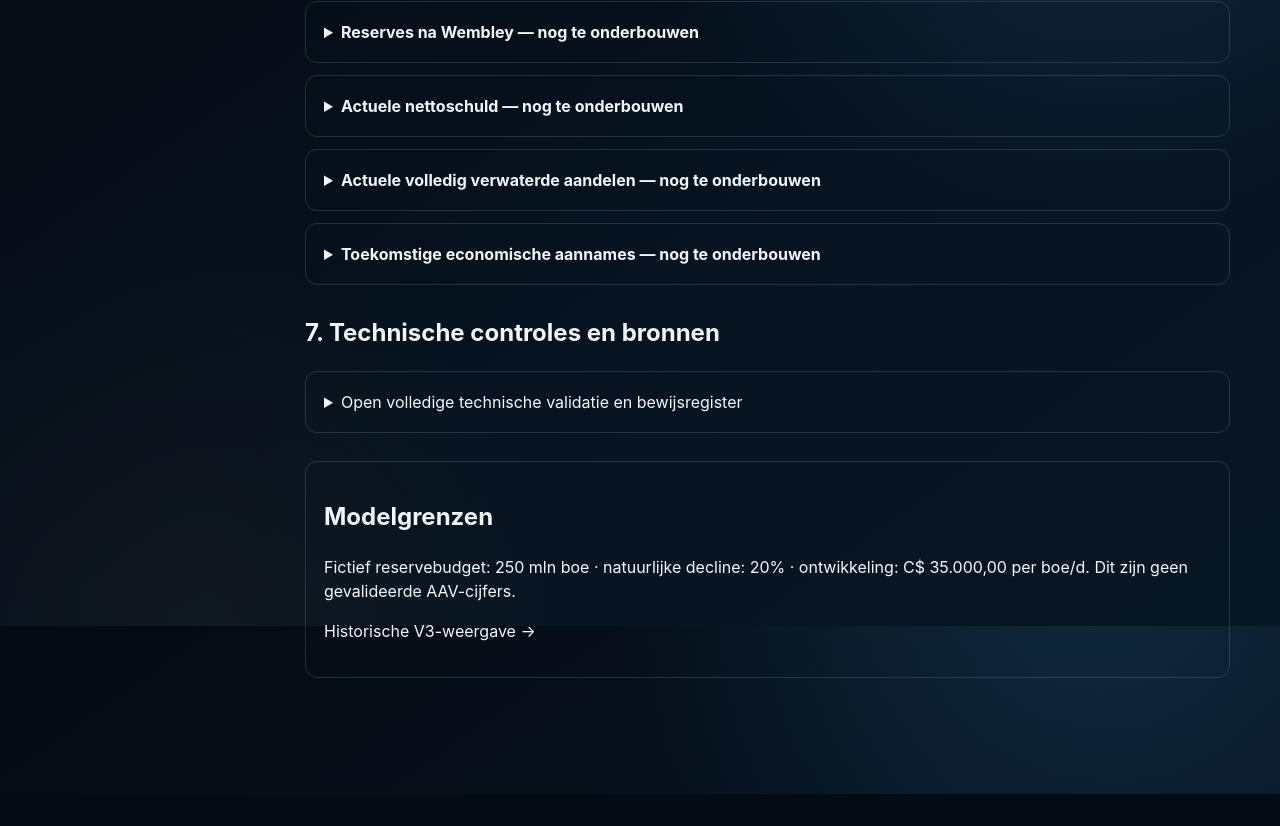
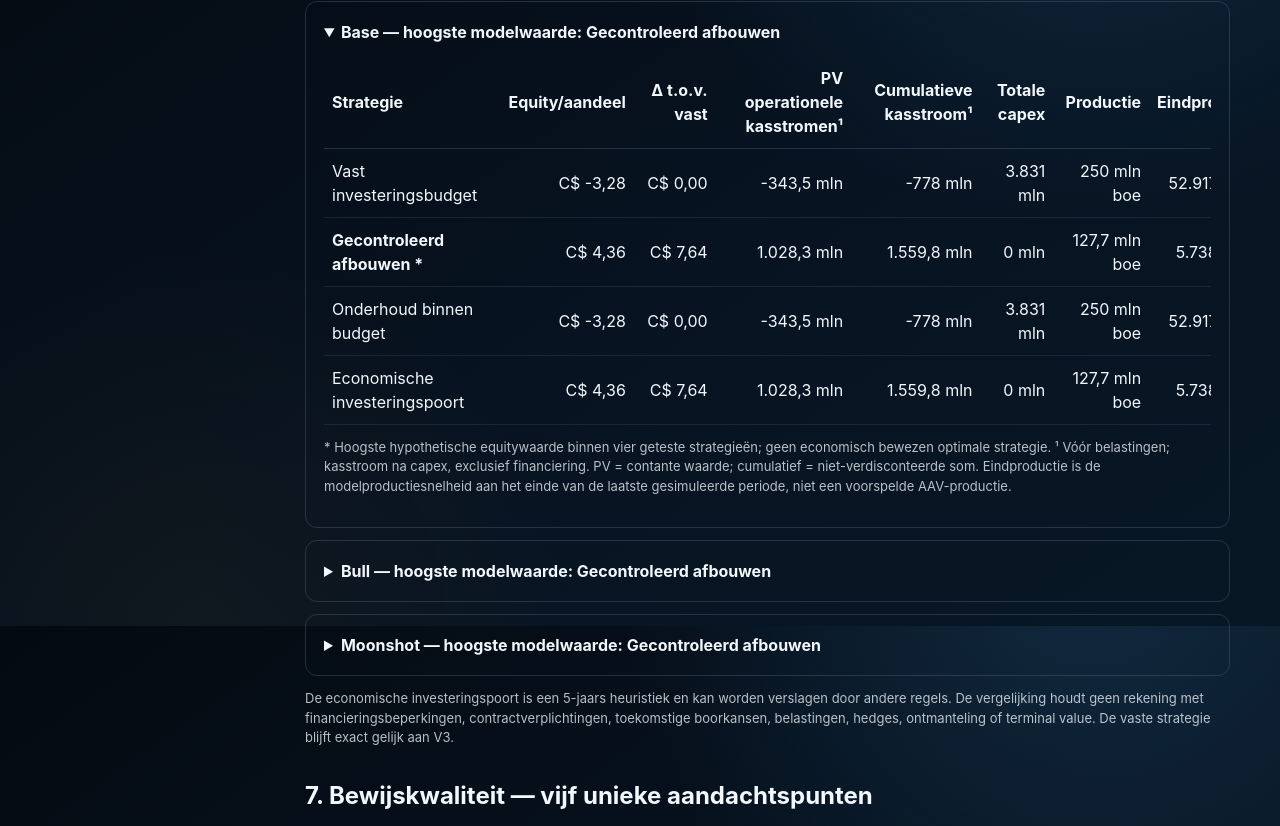
Before and after one commit to Aandelenbeurs/project-silver-phoenix, a Next.js app: page /valuation/advantage-energy/engine in a window 1280 px wide. Shown: the part 4174-5000 px from the top of the page. Before the commit the page ends 4968 px from the top, so only its background shows below. Built offline with nearby package versions, Linux system fonts and the light colour scheme.

Commit message:
feat: add Advantage Energy investment policy comparison

```diff
--- a/app/valuation/advantage-energy/engine/page.tsx
+++ b/app/valuation/advantage-energy/engine/page.tsx
@@ -1,3 +1,4 @@
+import { getAavPolicyComparison, POLICY_LABELS } from '../../../../data/multi-sector/sectors/canadian-natural-gas/advantage-energy-policy-comparison';
 import { compareAavInvestmentPolicies } from '../../../../data/multi-sector/sectors/canadian-natural-gas/advantage-energy-investment-policy';
 import Link from 'next/link';
 import { diagnoseAavBaseEconomics } from '../../../../data/multi-sector/sectors/canadian-natural-gas/advantage-energy-economics-diagnostic';
@@ -18,6 +19,7 @@ const th={padding:'10px 8px',textAlign:'right' as const,borderBottom:'1px solid
 const td={padding:'10px 8px',textAlign:'right' as const,borderBottom:'1px solid #64748b33'};
 
 export default function AavEnginePage(){
+ const policyComparison=getAavPolicyComparison();
  const diagnostic=diagnoseAavBaseEconomics();
  const strict=runAdvantageEnergyScenarios();
  const readiness=evaluateClaimBackedAdvantageReadiness();
@@ -103,7 +105,7 @@ export default function AavEnginePage(){
    </article>)}</div>
    <p style={sub}>Voorlopig twee herberekende gevoeligheden: gasprijs ±0,50 CAD/Mcf en jaarlijkse capex ±50 mln CAD. De laatste verandert ook de ontwikkelde productiecapaciteit. Andere risico's zijn nog niet kwantitatief geanalyseerd.</p>
   </section>
-  <section style={{marginTop:30}}><h2>4. Investeringsbeleid — ontwikkelen, onderhouden of afbouwen</h2>
+  <section style={{marginTop:30}}><h2>5. Investeringsbeleid — ontwikkelen, onderhouden of afbouwen</h2>
    <p>Dezelfde fictieve Base-inputs, maar vier kapitaalstrategieën. Dit zijn <strong>beleidsexperimenten</strong>, geen bedrijfsprognoses. De economische toets kijkt vijf jaar vooruit en is een heuristiek, geen bewezen optimaal beleid.</p>
    <div style={{...panel,overflowX:'auto'}}><table style={{width:'100%',minWidth:680,borderCollapse:'collapse'}}><thead><tr><th style={{...th,textAlign:'left'}}>Strategie</th><th style={th}>Modelwaarde/aandeel</th><th style={th}>PV kasstromen (mln CAD)</th><th style={th}>Capex jaar 1 (mln CAD)</th><th style={th}>Productie (mln boe)</th></tr></thead><tbody>
     {compareAavInvestmentPolicies('base').map(x=><tr key={x.policy}><td style={{...td,textAlign:'left'}}>{({'fixed':'Vast investeringsbudget','runoff':'Gecontroleerd afbouwen','maintenance':'Onderhoud binnen budget','economic-gate':'Economische investeringspoort'} as const)[x.policy]}</td><td style={td}>{cad(x.valuePerShareCad)}</td><td style={td}>{n(x.enterpriseValueCad/1e6,1)}</td><td style={td}>{n((x.years[0]?.capexCad??0)/1e6,1)}</td><td style={td}>{n(x.producedBoe/1e6,1)}</td></tr>)}
@@ -111,14 +113,31 @@ export default function AavEnginePage(){
    <details style={{...panel,marginTop:12}}><summary style={{cursor:'pointer'}}>Bekijk jaarlijkse beslissingen van de economische investeringspoort</summary><div style={{overflowX:'auto'}}><table style={{width:'100%',minWidth:680,borderCollapse:'collapse'}}><thead><tr><th style={th}>Jaar</th><th style={th}>Capex mln CAD</th><th style={th}>Productie mln boe</th><th style={th}>Kasstroom mln CAD</th><th style={{...th,textAlign:'left'}}>Beslissing</th></tr></thead><tbody>{compareAavInvestmentPolicies('base').find(x=>x.policy==='economic-gate')!.years.map(y=><tr key={y.year}><td style={td}>{y.year}</td><td style={td}>{n(y.capexCad/1e6,1)}</td><td style={td}>{n(y.producedBoe/1e6,2)}</td><td style={td}>{n(y.preTaxCashFlowCad/1e6,1)}</td><td style={{...td,textAlign:'left'}}>{y.decision}</td></tr>)}</tbody></table></div></details>
    <p style={sub}>Het vaste beleid sluit exact aan op V3. Een hogere uitkomst van een alternatieve strategie betekent niet dat de echte onderneming dit beleid kan uitvoeren. Het model mist o.a. minimumverplichtingen, puttenplanning, hedges, belastingen en ontmantelingskosten.</p>
   </section>
-  <section style={{marginTop:30}}><h2>6. Bewijskwaliteit — vijf unieke aandachtspunten</h2>
+  <section style={{marginTop:30}}><h2>6. Strategieën vergelijken — alle vier scenario's</h2>
+   <p>Welke kapitaalstrategie levert onder dezelfde <strong>hypothetische</strong> scenario-inputs de hoogste modelwaarde op, en tegen welke investering en productieontwikkeling? De hoogste uitkomst is geen aanbeveling of bewezen optimum.</p>
+   {policyComparison.map(group=><details key={group.scenario} open={group.scenario==='base'} style={{...panel,marginTop:12}}>
+    <summary style={{cursor:'pointer',fontWeight:700}}>{SCENARIO_LABELS[group.scenario]} — hoogste modelwaarde: {POLICY_LABELS[group.highestModeledEquityPolicy]}</summary>
+    <div style={{overflowX:'auto',marginTop:12}}><table style={{width:'100%',minWidth:1050,borderCollapse:'collapse'}}><thead><tr>
+     {['Strategie','Equity/aandeel','Δ t.o.v. vast','PV operationele kasstromen¹','Cumulatieve kasstroom¹','Totale capex','Productie','Eindproductie','Jaren positieve CF'].map((h,i)=><th key={h} style={{...th,...(i===0?{textAlign:'left' as const}:{})}}>{h}</th>)}
+    </tr></thead><tbody>{group.rows.map(r=><tr key={r.policy}>
+     <td style={{...td,textAlign:'left',fontWeight:r.policy===group.highestModeledEquityPolicy?700:400}}>{POLICY_LABELS[r.policy]}{r.policy===group.highestModeledEquityPolicy?' *':''}</td>
+     <td style={td}>{cad(r.equityPerShareCad)}</td><td style={td}>{cad(r.incrementalEquityPerShareVsFixedCad)}</td>
+     <td style={td}>{n(r.enterpriseValueCad/1e6,1)} mln</td><td style={td}>{n(r.cumulativePreTaxCashFlowCad/1e6,1)} mln</td>
+     <td style={td}>{n(r.totalCapexCad/1e6,1)} mln</td><td style={td}>{n(r.producedBoe/1e6,1)} mln boe</td>
+     <td style={td}>{n(r.endingProductionBoeDay,0)} boe/d</td><td style={td}>{r.positiveCashFlowYears}/{AAV_V2_HYPOTHETICAL.forecastYears}</td>
+    </tr>)}</tbody></table></div>
+    <p style={sub}>* Hoogste hypothetische equitywaarde binnen vier geteste strategieën; geen economisch bewezen optimale strategie. ¹ Vóór belastingen; kasstroom na capex, exclusief financiering. PV = contante waarde; cumulatief = niet-verdisconteerde som. Eindproductie is de modelproductiesnelheid aan het einde van de laatste gesimuleerde periode, niet een voorspelde AAV-productie.</p>
+   </details>)}
+   <p style={sub}>De economische investeringspoort is een 5-jaars heuristiek en kan worden verslagen door andere regels. De vergelijking houdt geen rekening met financieringsbeperkingen, contractverplichtingen, toekomstige boorkansen, belastingen, hedges, ontmanteling of terminal value. De vaste strategie blijft exact gelijk aan V3.</p>
+  </section>
+  <section style={{marginTop:30}}><h2>7. Bewijskwaliteit — vijf unieke aandachtspunten</h2>
    <p>Wat al bekend is, wordt niet opnieuw onderzocht. Managementverwachtingen en historische cijfers worden niet als bevestigde post-sale realisaties gepresenteerd.</p>
    <div style={{display:'grid',gap:12}}>{AAV_REQUIREMENTS.map(req=><details key={req.id} style={panel}><summary style={{cursor:'pointer',fontWeight:700}}>{req.title} — nog te onderbouwen</summary>
     <p>{req.description}</p><p><strong>Bekend:</strong> {req.known}</p><p><strong>Nog nodig:</strong> {req.needed}</p><p><strong>Gevolg:</strong> {req.consequence}</p>
     <ul>{evidenceForRequirement(req).map(item=><li key={item.id}>{item.label}: {item.value===null?'ontbreekt':`${n(item.value,3)} ${item.unit}`} ({item.status}, {item.asOf}) {item.sourceUrl?<a href={item.sourceUrl} target='_blank' rel='noopener noreferrer'>Bron ↗</a>:null}</li>)}</ul>
    </details>)}</div>
   </section>
-  <section style={{marginTop:30}}><h2>7. Technische controles en bronnen</h2>
+  <section style={{marginTop:30}}><h2>8. Technische controles en bronnen</h2>
    <details style={panel}><summary style={{cursor:'pointer'}}>Open volledige technische validatie en bewijsregister</summary>
     <p>{strict.errors.length} oorspronkelijke controles; {ledgerErrors.length} ledger-validatiefouten.</p>
     <ul>{strict.errors.map((error,i)=><li key={i}><code>{error}</code></li>)}</ul>
--- /dev/null
+++ b/data/multi-sector/sectors/canadian-natural-gas/advantage-energy-policy-comparison.ts
@@ -0,0 +1,55 @@
+import { compareAavInvestmentPolicies, type InvestmentPolicy, type PolicyResult } from './advantage-energy-investment-policy';
+import type { ScenarioName } from './advantage-energy-scenario-engine';
+
+/** Descriptive comparisons of hypothetical policy outputs; no optimization claim. */
+export interface PolicyComparisonRow {
+ scenario: ScenarioName;
+ policy: InvestmentPolicy;
+ equityPerShareCad: number;
+ enterpriseValueCad: number;
+ cumulativePreTaxCashFlowCad: number;
+ totalCapexCad: number;
+ producedBoe: number;
+ endingProductionBoeDay: number;
+ discountedCashFlowPerCapex: number | null;
+ incrementalEquityPerShareVsFixedCad: number;
+ positiveCashFlowYears: number;
+}
+export interface PolicyScenarioComparison {
+ scenario: ScenarioName;
+ rows: PolicyComparisonRow[];
+ highestModeledEquityPolicy: InvestmentPolicy;
+}
+export const POLICY_LABELS: Record<InvestmentPolicy,string> = {
+ fixed:'Vast investeringsbudget',
+ runoff:'Gecontroleerd afbouwen',
+ maintenance:'Onderhoud binnen budget',
+ 'economic-gate':'Economische investeringspoort',
+};
+function summarize(result:PolicyResult, fixed:PolicyResult):PolicyComparisonRow {
+ const totalCapexCad=result.years.reduce((sum,y)=>sum+y.capexCad,0);
+ const cumulativePreTaxCashFlowCad=result.years.reduce((sum,y)=>sum+y.preTaxCashFlowCad,0);
+ const last=result.years.at(-1);
+ return {
+  scenario:result.scenario,policy:result.policy,equityPerShareCad:result.valuePerShareCad,
+  enterpriseValueCad:result.enterpriseValueCad,cumulativePreTaxCashFlowCad,totalCapexCad,
+  producedBoe:result.producedBoe,endingProductionBoeDay:last?.endRateBoeDay??0,
+  // Not a return on invested capital: cash flow includes the deduction of capex.
+  discountedCashFlowPerCapex:totalCapexCad>0?result.enterpriseValueCad/totalCapexCad:null,
+  incrementalEquityPerShareVsFixedCad:result.valuePerShareCad-fixed.valuePerShareCad,
+  positiveCashFlowYears:result.years.filter(y=>y.preTaxCashFlowCad>0).length,
+ };
+}
+export function getAavPolicyComparison():PolicyScenarioComparison[]{
+ return (['bear','base','bull','moonshot'] as const).map(scenario=>{
+  const results=compareAavInvestmentPolicies(scenario);
+  const fixed=results.find(x=>x.policy==='fixed');
+  if(!fixed)throw new Error('Missing fixed policy baseline');
+  const rows=results.map(x=>summarize(x,fixed));
+  for(const row of rows){
+   if(!Number.isFinite(row.cumulativePreTaxCashFlowCad)||!Number.isFinite(row.totalCapexCad)||!Number.isFinite(row.endingProductionBoeDay))throw new Error('Invalid comparison metrics');
+  }
+  const highest=[...rows].sort((a,b)=>b.equityPerShareCad-a.equityPerShareCad)[0];
+  return {scenario,rows,highestModeledEquityPolicy:highest.policy};
+ });
+}
```
Also changed, not shown: scripts/inspect-advantage-energy-policy-comparison.ts (added, +20 -0 lines).
